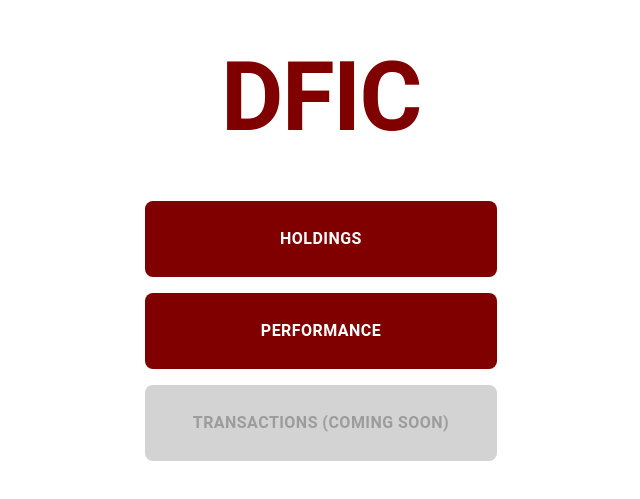
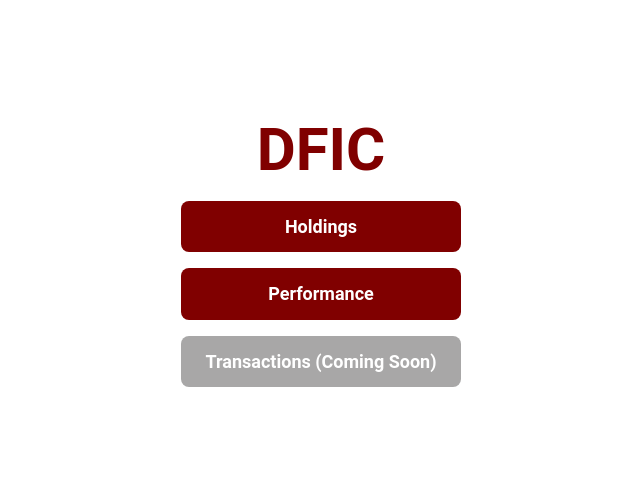
Before and after one commit to DFIC-Quant-Fund/Fund-Monitor-Web, a Next.js app: page / in a window 1280 px wide. Shown: the part 149-648 px from the top of the page, without its empty margins (319-959 px from the left). Built offline with nearby package versions, Linux system fonts and the light colour scheme.

Commit message:
main page smol again

```diff
--- a/src/app/holdings/page.tsx
+++ b/src/app/holdings/page.tsx
@@ -190,7 +190,7 @@ function HoldingsContent() {
 
         {/* Holdings Section */}
         <Box sx={{ display: 'flex', justifyContent: 'space-between', alignItems: 'center', mb: 4 }}>
-            <Typography variant="h4" fontWeight={800} sx={{ color: theme.palette.primary.main }}>
+            <Typography variant="h3" fontWeight={800} sx={{ color: theme.palette.primary.main }}>
                 Holdings
             </Typography>
             <Box sx={{ display: 'flex', gap: 2 }}>
@@ -241,10 +241,10 @@ function HoldingsContent() {
                                                     fontWeight: 'bold',
                                                     color: theme.palette.primary.main,
                                                     borderBottom: `2px solid ${theme.palette.primary.main}`,
-                                                    cursor: 'pointer'
+                                                    cursor: 'pointer',
                                                 }}
                                             >
-                                                <Box sx={{ display: 'flex', alignItems: 'center', justifyContent: 'center' }}>
+                                                <Box sx={{ display: 'flex', alignItems: 'center', justifyContent: 'center', fontSize: '1.1rem' }}>
                                                     {label}
                                                     {sortConfig.key === key && (
                                                         <span>{sortConfig.direction === 'asc' ? '↑' : '↓'}</span>
@@ -277,12 +277,12 @@ function HoldingsContent() {
                                             }
                                             return (
                                                 <TableRow key={row.ticker} sx={{ backgroundColor: index % 2 === 0 ? theme.palette.action.hover : 'inherit' }}>
-                                                    <TableCell align="center">{row.name}</TableCell>
-                                                    <TableCell align="center">{row.ticker}</TableCell>
-                                                    <TableCell align="center">{row.shares_held}</TableCell>
-                                                    <TableCell align="center">{convertedPrice.toFixed(2)}</TableCell>
-                                                    <TableCell align="center">{convertedMarketValue.toFixed(2)}</TableCell>
-                                                    <TableCell align="center">{row.fund}</TableCell>
+                                                    <TableCell align="center" sx={{fontSize: '1rem' }}>{row.name}</TableCell>
+                                                    <TableCell align="center" sx={{fontSize: '1rem' }}>{row.ticker}</TableCell>
+                                                    <TableCell align="center" sx={{fontSize: '1rem' }}>{row.shares_held}</TableCell>
+                                                    <TableCell align="center" sx={{fontSize: '1rem' }}>{convertedPrice.toFixed(2)}</TableCell>
+                                                    <TableCell align="center" sx={{fontSize: '1rem' }}>{convertedMarketValue.toFixed(2)}</TableCell>
+                                                    <TableCell align="center" sx={{fontSize: '1rem' }}>{row.fund}</TableCell>
                                                 </TableRow>
                                             );
                                         })
--- a/src/app/page.tsx
+++ b/src/app/page.tsx
@@ -1,69 +1,29 @@
 "use client"; // Ensure this is a Client Component
 
 import { useRouter } from "next/navigation";
-import { Box, Typography, Button } from '@mui/material';
+import { Box, Typography, Button, ThemeProvider } from '@mui/material';
+import theme from './theme';
 
 export default function Home() {
     const router = useRouter();
         return (
+            <ThemeProvider theme={theme}>
             <Box className="min-h-screen bg-white flex flex-col items-center justify-center">
-            <Typography variant="h1" sx={{ color: "#800000", fontSize: "6rem", fontWeight: 700, marginBottom: 6 }}>
+            <Typography variant="h1" sx={{ color: "#800000", fontSize: "3.75rem", fontWeight: 700, marginBottom:2 }}>
                 DFIC
             </Typography>
-
-            <Box className="flex flex-col" sx={{ gap: 2 }}> {/* Using theme spacing here */}
-                <Button
-                    onClick={() => router.push("/holdings")}
-                    sx={{
-                        backgroundColor: "#800000",
-                        color: "#ffffff",
-                        paddingX: 6,
-                        paddingY: 3,
-                        borderRadius: 2,
-                        fontSize: "1rem",
-                        fontWeight: 600,
-                        '&:hover': {
-                            backgroundColor: "#600000",
-                        },
-                        transition: "background-color 0.3s",
-                    }}
-                >
+            <Box className="flex flex-col" sx={{ gap: 2 }}>
+                <Button onClick={() => router.push("/holdings")}>
                     Holdings
                 </Button>
-                <Button
-                    onClick={() => router.push("/performance")}
-                    sx={{
-                        backgroundColor: "#800000",
-                        color: "#ffffff",
-                        paddingX: 6,
-                        paddingY: 3,
-                        borderRadius: 2,
-                        fontSize: "1rem",
-                        fontWeight: 600,
-                        '&:hover': {
-                            backgroundColor: "#600000",
-                        },
-                        transition: "background-color 0.3s",
-                    }}
-                >
+                <Button onClick={() => router.push("/performance")}>
                     Performance
                 </Button>
-                <Button
-                    disabled
-                    sx={{
-                        backgroundColor: "#d3d3d3",
-                        color: "#ffffff",
-                        paddingX: 6,
-                        paddingY: 3,
-                        borderRadius: 2,
-                        fontSize: "1rem",
-                        fontWeight: 600,
-                        cursor: "not-allowed",
-                    }}
-                >
+                <Button disabled>
                     Transactions (Coming Soon)
                 </Button>
             </Box>
         </Box>
+        </ThemeProvider>
     );
 }
--- a/src/app/performance/page.tsx
+++ b/src/app/performance/page.tsx
@@ -80,7 +80,7 @@ function Performance() {
     }, [fetchData]);
 
     const formatReturn = (value: string | null) => {
-        if (value === null) return <Typography variant="body2">–</Typography>;
+        if (value === null) return <Typography variant="body2" sx={{ fontSize: '10rem' }}>–</Typography>;
 
         const numberValue = parseFloat(value);
         const color = numberValue > 0 ? theme.palette.success.main :
@@ -88,7 +88,7 @@ function Performance() {
                      theme.palette.text.secondary;
 
         return (
-          <Typography variant="body2" color={color}>
+          <Typography variant="body2" sx={{ fontSize: '1.1rem' }} color={color}>
             {numberValue.toFixed(4)}%
           </Typography>
         );
@@ -119,7 +119,7 @@ function Performance() {
     return (
             <Paper sx={{ maxWidth: 'xl', mx: 'auto', p: 3, borderRadius: 2, boxShadow: theme.shadows[3] }}>
                 <Box sx={{ display: 'flex', justifyContent: 'space-between', alignItems: 'center', mb: 4 }}>
-                    <Typography variant="h4" fontWeight={800} sx={{ color: theme.palette.primary.main }}>
+                    <Typography variant="h3" fontWeight={800} sx={{ color: theme.palette.primary.main }}>
                         Performance
                     </Typography>
                 <Box>
@@ -145,7 +145,7 @@ function Performance() {
                         <TableHead>
                             <TableRow sx={{ backgroundColor: theme.palette.grey[200], borderBottom: `2px solid ${theme.palette.primary.main}` }}>
                                 {['Date', 'Inception Return', '1 Day Return', '1 Week Return', '1 Month Return', '1 Year Return', 'YTD Return'].map(header => (
-                                    <TableCell key={header} align="center" sx={{ fontWeight: 'bold', color: theme.palette.primary.main, borderBottom: `2px solid ${theme.palette.primary.main}` }}>
+                                    <TableCell key={header} align="center" sx={{ fontWeight: 'bold', color: theme.palette.primary.main, borderBottom: `2px solid ${theme.palette.primary.main}`, fontSize: '1.1rem' }}>
                                         {header}
                                     </TableCell>
                                 ))}
@@ -159,9 +159,9 @@ function Performance() {
                             ) : performanceData.length > 0 ? (
                                 performanceData.map((row, index) => (
                                     <TableRow key={row.date} sx={{ backgroundColor: index % 2 === 0 ? theme.palette.action.hover : 'inherit' }}>
-                                        <TableCell align="center">{row.date}</TableCell>
+                                        <TableCell align="center" sx={{ fontSize: '1.1rem' }}>{row.date}</TableCell>
                                         {[row.inception_return, row.one_day_return, row.one_week_return, row.one_month_return, row.one_year_return, row.ytd_return].map((val, idx) => (
-                                            <TableCell key={idx} align="center">{formatReturn(val)}</TableCell>
+                                            <TableCell key={idx} align="center" sx={{ fontSize: '1.1rem' }}>{formatReturn(val)}</TableCell>
                                         ))}
                                     </TableRow>
                                 ))
--- a/src/app/theme.js
+++ b/src/app/theme.js
@@ -64,15 +64,19 @@ const theme = createTheme({
         root: {
           backgroundColor: '#800000',
           color: '#ffffff',
-          width: '180px',
-          height: '40px',
+          padding: '10px 24px', // Padding to match your example (px-6 py-3)
+          fontSize: '1.125rem', // Match the 'text-lg' style
+          fontWeight: 600,
+          borderRadius: '8px', // Rounded corners (rounded-lg)
+          textTransform: 'none', // Prevent text from being uppercase by default
           '&:hover': {
-            backgroundColor: '#a00000',
+            backgroundColor: '#600000', // Hover color match with your example
           },
           '&:disabled': {
-            backgroundColor: '#d3d3d3',
+            backgroundColor: '#a8a7a7', // Disabled button color
             color: '#ffffff',
           },
+          transition: 'background-color 0.3s', // Smooth hover transition
         },
       },
     },
```
